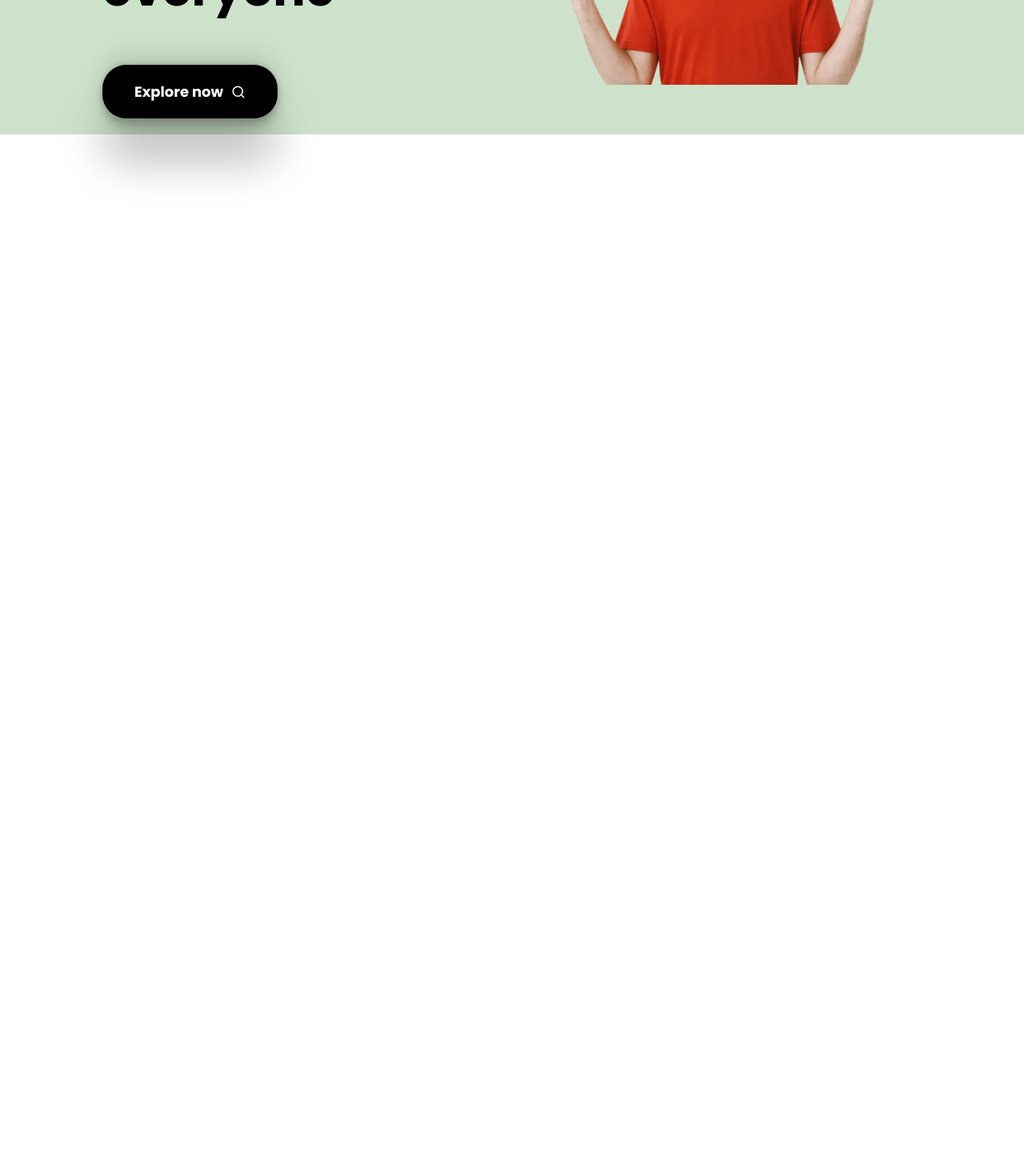
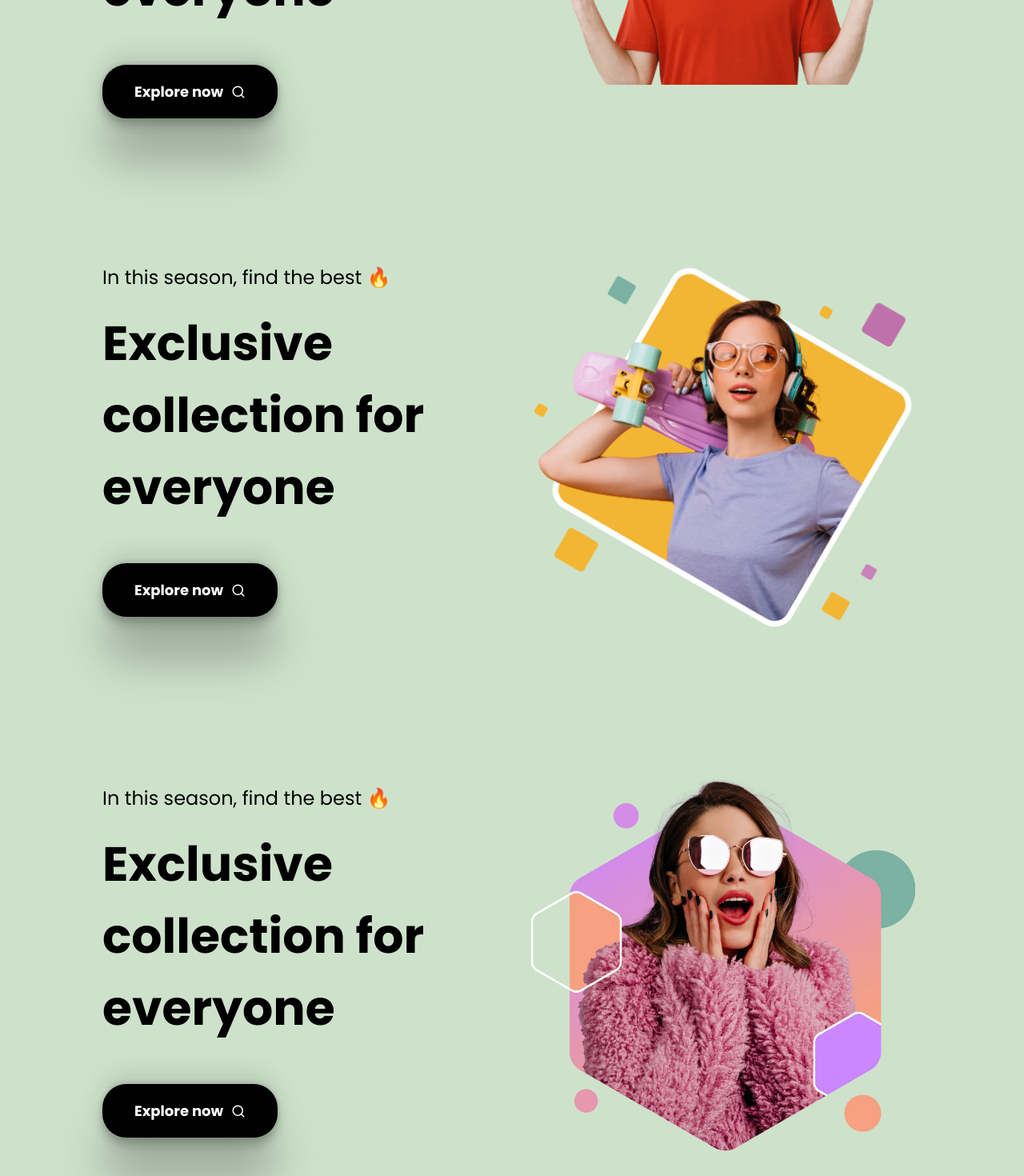
Before and after one commit to th-1982/e-commerce-react-website1, a React (Create React App) app in the folder e-commerce/: page / in a window 1280 px wide. Shown: the part 546-2016 px from the top of the page at 80% size. Before the commit the page ends 800 px from the top, so only its background shows below. Built offline with nearby package versions, Linux system fonts and the light colour scheme.

Commit message:
Import the two images into SectionOne component

```diff
--- a/e-commerce/src/Components/HomeComponents/SectionOne.jsx
+++ b/e-commerce/src/Components/HomeComponents/SectionOne.jsx
@@ -1,18 +1,50 @@
 import React from 'react'
 import './SectionOne.css'
 import image1 from '../images/hero-right.webp'
+import image2 from '../images/hero-right-2.webp'
+import image3 from '../images/hero-right-3.webp'
 import { FiSearch } from "react-icons/fi";
 
 const SectionOne = () => {
   return (
+
+    <div>
+
     <div className='homeSectionOne'>
     <div className='firstSection'>
       <p>In this season, find the best 🔥</p>
       <h2>Exclusive collection for everyone</h2>
       <button>Explore now <FiSearch /> </button>
     </div>
+
     <div className='secondSection'>
         <img src={image1} alt="" />
+    </div>
+    </div>
+
+
+    <div className='homeSectionOne'>
+    <div className='firstSection'>
+      <p>In this season, find the best 🔥</p>
+      <h2>Exclusive collection for everyone</h2>
+      <button>Explore now <FiSearch /> </button>
+    </div>
+
+    <div className='secondSection'>
+        <img src={image2} alt="" />
+    </div>
+    </div>
+
+    <div className='homeSectionOne'>
+    <div className='firstSection'>
+      <p>In this season, find the best 🔥</p>
+      <h2>Exclusive collection for everyone</h2>
+      <button>Explore now <FiSearch /> </button>
+    </div>
+
+    <div className='secondSection'>
+        <img src={image3} alt="" />
+    </div>
     </div>
     </div>
   )
```
